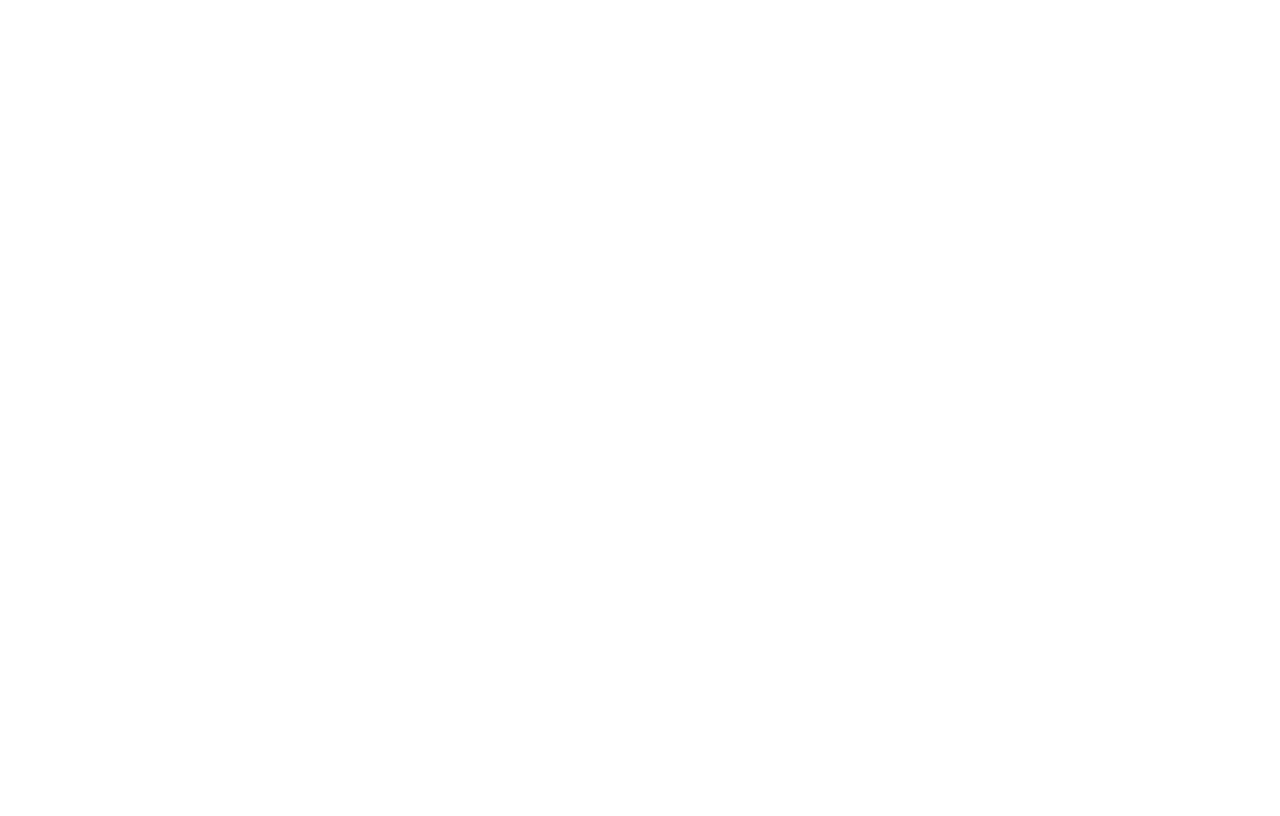
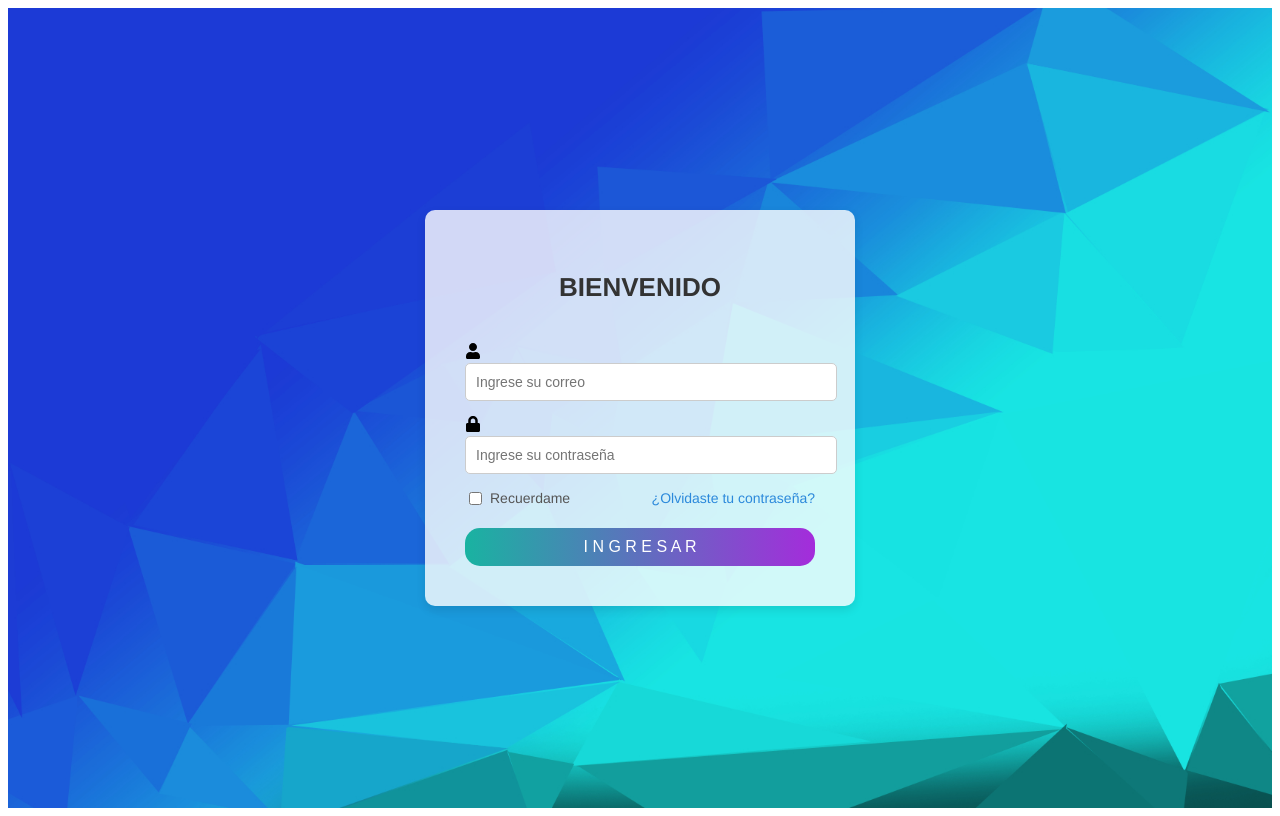
Before and after one commit to CharlyMoh/React-Izel-Web-, a React (Create React App) app: page / in a window 1280 px wide. Built offline with nearby package versions, Linux system fonts and the light colour scheme.

Commit message:
pagina login agregada

```diff
--- a/package.json
+++ b/package.json
@@ -9,6 +9,7 @@
     "@testing-library/user-event": "^13.5.0",
     "react": "^19.0.0",
     "react-dom": "^19.0.0",
+    "react-icons": "^5.5.0",
     "react-scripts": "5.0.1",
     "web-vitals": "^2.1.4"
   },
--- a/src/App.js
+++ b/src/App.js
@@ -1,10 +1,12 @@
-
+// Importaciones
+import { LoginScreen } from "./pages/login";
 
 // Pantalla principal
+
 function App() {
   return (
     <div className="">
-
+      <LoginScreen/>
     </div>
   );
 }
--- /dev/null
+++ b/src/pages/login.js
@@ -0,0 +1,138 @@
+import React from "react";
+import imageLogin from "../context/image_login.jpg";
+import {FaUser, FaLock} from "react-icons/fa"
+
+export const LoginScreen = () => {
+    return (
+        <div style={styles.container}>
+            <div style={styles.loginBox}>
+                <h2 style={styles.title}>BIENVENIDO</h2>
+                <form style={styles.form}>
+                    <div style={styles.inputGroup}>
+                            <FaUser></FaUser>
+                        <input
+                            type="text"
+                            id="email"
+                            placeholder="Ingrese su correo"
+                            style={styles.input}
+                        />
+                    </div>
+
+                    <div style={styles.inputGroup}>
+                        <FaLock></FaLock>
+                        <input
+                            type="password"
+                            id="password"
+                            placeholder="Ingrese su contraseña"
+                            style={styles.input}
+                        />
+                    </div>
+
+                    <div style={styles.options}>
+                        <div style={styles.rememberMe}>
+                            <input type="checkbox" id="rememberMe" />
+                            <label htmlFor="rememberMe" style={styles.rememberMeLabel}>Recuerdame</label>
+                        </div>
+                        <a href="#forgot-password" style={styles.forgotPassword}>¿Olvidaste tu contraseña?</a>
+                    </div>
+
+                    <button type="submit" style={styles.loginButton}>I N G R E S A R</button>
+                </form>
+                {/* <div style={styles.register}>
+                    <p>No tienes una cuenta? <a href="#register" style={styles.registerLink}>Register</a></p>
+                </div> */}
+            </div>
+        </div>
+    );
+};
+
+const styles = {
+    container: {
+        display: 'flex',
+        alignItems: 'center',
+        justifyContent: 'center',
+        height: '100vh',
+        backgroundImage: `url(${imageLogin})`,
+        backgroundSize: 'cover',
+        backgroundPosition: 'center',
+        fontFamily: 'Helvetica'
+    },
+    loginBox: {
+        backgroundColor: 'rgba(255, 255, 255, 0.8)',
+        padding: '40px',
+        borderRadius: '10px',
+        boxShadow: '0 4px 10px rgba(0, 0, 0, 0.1)',
+        width: '350px',
+        textAlign: 'center',
+    },
+    title: {
+        marginBottom: '20px',
+        fontSize: '26px',
+        color: '#333',
+        marginBottom: '40px'
+    },
+    form: {
+        display: 'flex',
+        flexDirection: 'column',
+    },
+    inputGroup: {
+        marginBottom: '15px',
+        textAlign: 'left',
+    },
+    label: {
+        marginBottom: '5px',
+        fontSize: '14px',
+        color: '#555',
+    },
+    icon: {
+        marginright: '10px'
+    },
+    input: {
+        padding: '10px',
+        fontSize: '14px',
+        width: '100%',
+        borderRadius: '5px',
+        border: '1px solid #ccc',
+    },
+    options: {
+        display: 'flex',
+        justifyContent: 'space-between',
+        alignItems: 'center',
+        marginBottom: '20px',
+    },
+    rememberMe: {
+        display: 'flex',
+        alignItems: 'center',
+    },
+    rememberMeLabel: {
+        marginLeft: '5px',
+        fontSize: '14px',
+        color: '#555',
+    },
+    forgotPassword: {
+        fontSize: '14px',
+        color: '#2c89db',
+        textDecoration: 'none',
+    },
+    loginButton: {
+        padding: '10px',
+        fontSize: '16px',
+        background: 'linear-gradient(to right, #19b3a1, #a42cdb)',
+        color: 'white',
+        border: 'none',
+        borderRadius: '15px',
+        cursor: 'pointer',
+        transition: 'background-color 0.3s ease',
+    },
+    register: {
+        marginTop: '20px',
+        fontSize: '14px',
+        color: '#555',
+    },
+    registerLink: {
+        color: '#2c89db',
+        textDecoration: 'none',
+    },
+};
+
+export default LoginScreen;
```
Also changed, not shown: src/context/image_login.jpg (added), 1 other file (tests, documents, lock files or other folders).
